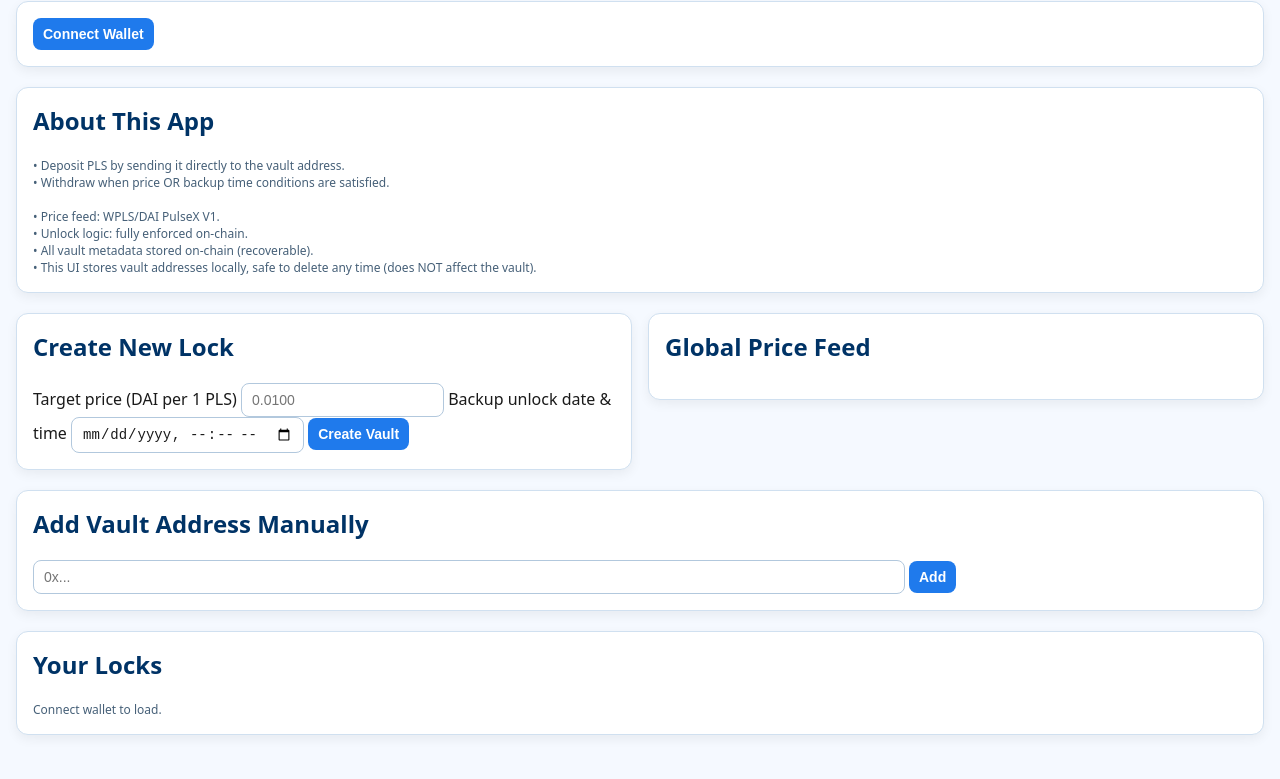
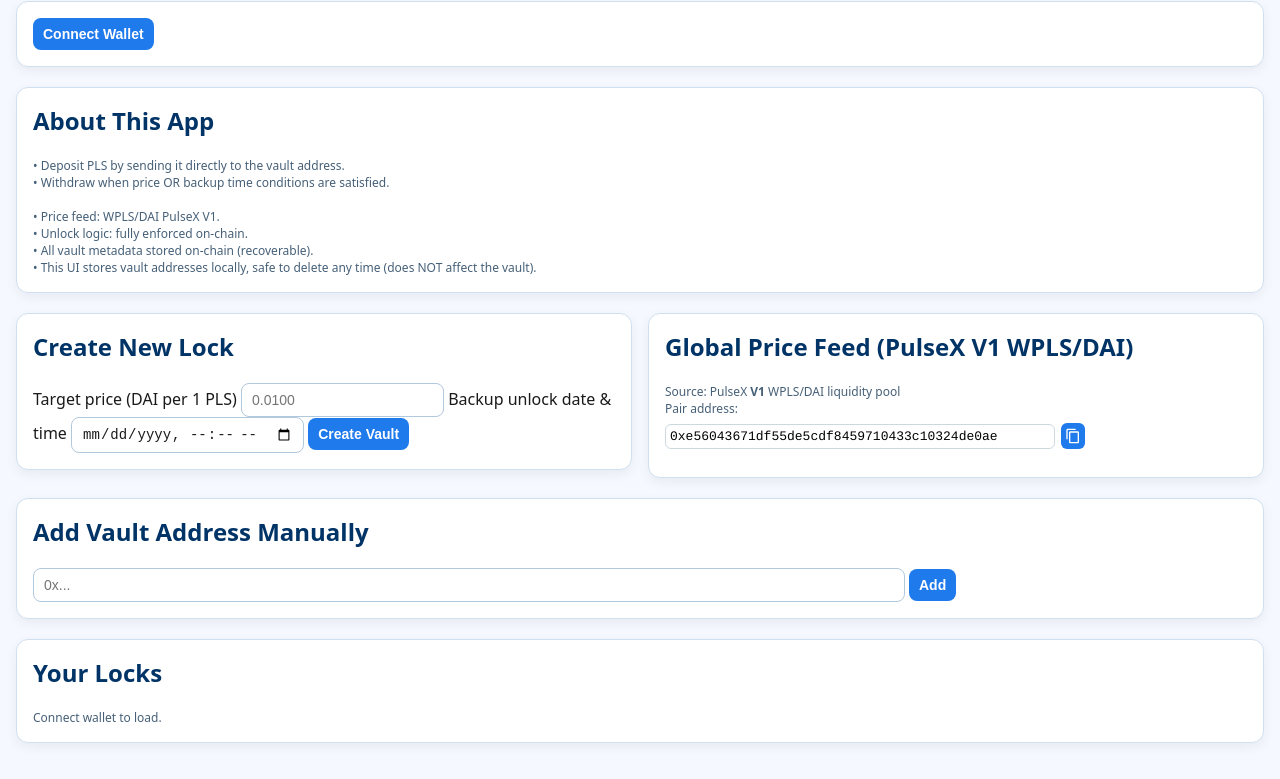
Before and after one commit to twingall1/PLS-PriceTimeVault, a plain HTML site: page index.html in a window 1280 px wide. Shown: the part 79-858 px from the top of the page. Drawn offline with Linux system fonts and the light colour scheme; a script that the page names is missing.

Commit message:
Update index.html

```diff
--- a/index.html
+++ b/index.html
@@ -175,16 +175,48 @@
 
       </div>
     </div>
-
+  <!-- RIGHT COLUMN -->
     <div class="col">
       <div class="card">
-        <h2>Global Price Feed</h2>
+
+        <h2>Global Price Feed (PulseX V1 WPLS/DAI)</h2>
+
+        <div class="small" style="margin-bottom:6px;">
+          Source: PulseX <b>V1</b> WPLS/DAI liquidity pool<br>
+          Pair address:
+        </div>
+
+        <div style="display:flex;align-items:center;gap:6px;margin-bottom:12px;width:100%;max-width:420px;">
+          <input class="mono"
+                 value="0xe56043671df55de5cdf8459710433c10324de0ae"
+                 readonly
+                 style="
+                   background:#ffffff;
+                   color:#000000;
+                   border:1px solid #ccd8e0;
+                   width:100%;
+                   padding:4px;
+                   border-radius:6px;
+                 " />
+
+          <div class="copy-icon-btn" onclick="copyAddr('0xe56043671df55de5cdf8459710433c10324de0ae')">
+            <svg viewBox="0 0 24 24">
+              <path d="M16 1H4c-1.1 0-2 .9-2 2v14h2V3h12V1zm3 4H8c-1.1
+                       0-2 .9-2 2v14c0 1.1.9 2 2 2h11c1.1 0
+                       2-.9 2-2V7c0-1.1-.9-2-2-2zm0
+                       16H8V7h11v14z"/>
+            </svg>
+          </div>
+        </div>
+
         <div id="globalPrice"></div>
         <div id="globalPriceRaw" class="small"></div>
+
       </div>
     </div>
   </div>
 
+  <!-- ADD VAULT MANUALLY -->
   <div class="card">
     <h2>Add Vault Address Manually</h2>
     <input id="manualVaultInput" type="text" placeholder="0x..." style="width:70%;" />
```
